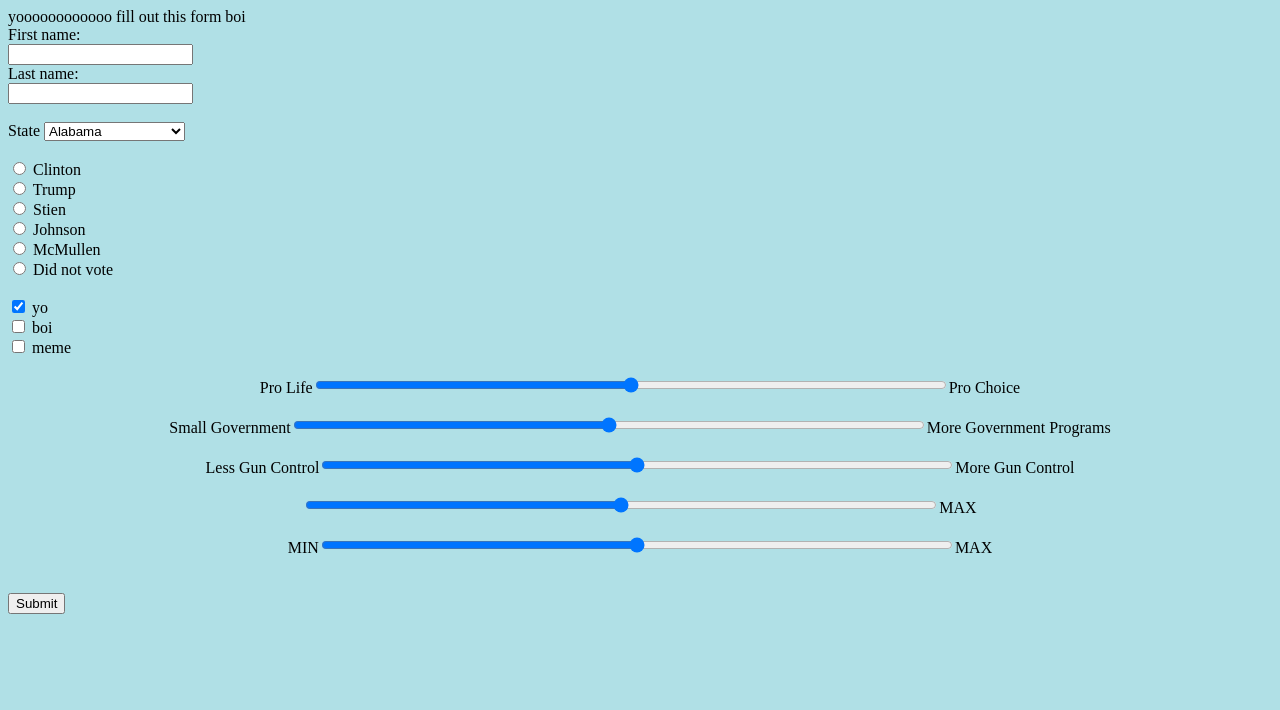
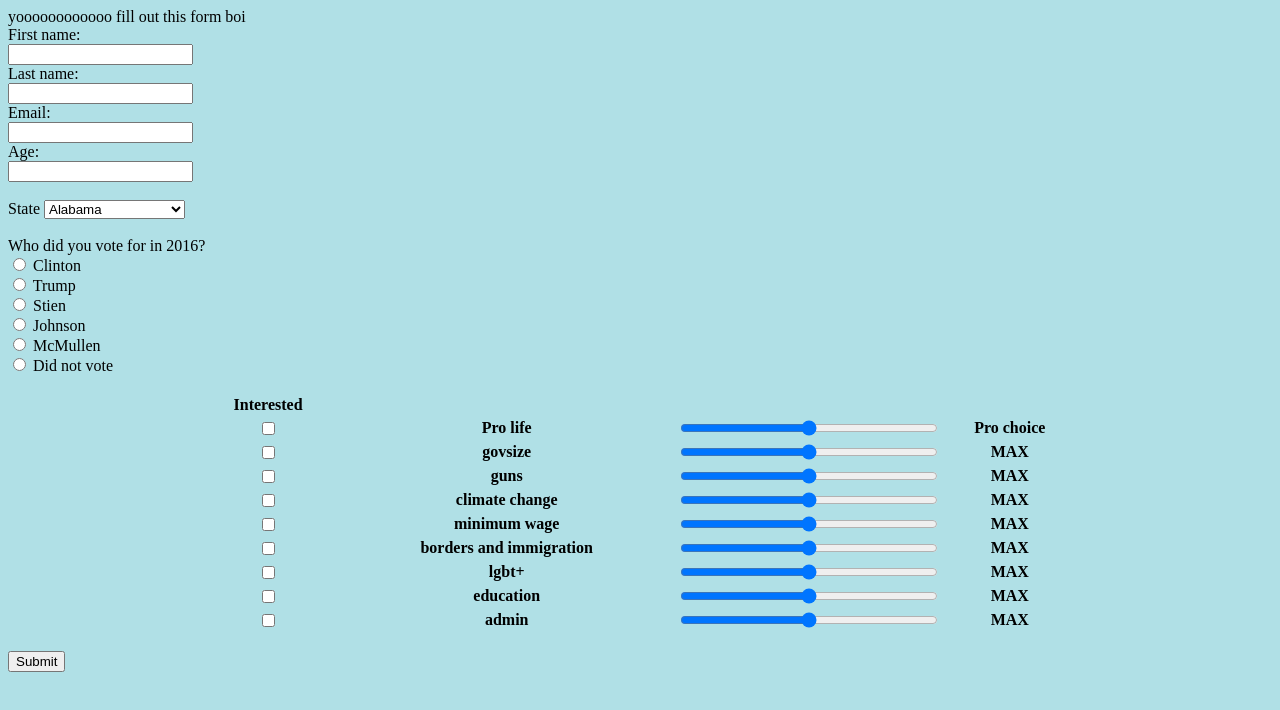
Before and after one commit to CaseMhacks9/PoliticalEmpathy, a website: page form.html in a window 1280 px wide. Drawn offline with Linux system fonts and the light colour scheme.

Commit message:
updated form

```diff
--- a/form.html
+++ b/form.html
@@ -13,7 +13,11 @@ yoooooooooooo fill out this form boi
 			First name:<br>
 			<input type="text" name="firstname"><br>
 			Last name:<br>
-  <input type="text" name="lastname"><br><br>
+			<input type="text" name="lastname"><br>
+			Email:<br>
+			<input type="text" name="email"><br>
+			Age:<br>
+			<input type="number" name="age"><br><br>
 			State
 			<select name="state">
 				<option value="AL">Alabama</option>
@@ -69,6 +73,8 @@ yoooooooooooo fill out this form boi
 				<option value="WY">Wyoming</option>
 			</select><br><br>
 
+			Who did you vote for in 2016?<br>
+
 			<input type="radio" name="vote" value="Clinton"> Clinton <br>
 			<input type="radio" name="vote" value="Trump"> Trump <br>
 			<input type="radio" name="vote" value="Stien"> Stien <br>
@@ -76,20 +82,69 @@ yoooooooooooo fill out this form boi
 			<input type="radio" name="vote" value="McMullen"> McMullen <br>
 			<input type="radio" name="vote" value="other"> Did not vote<br><br>
 
-  <input type="checkbox" name="ok" value="yo" checked> yo<br>
-  <input type="checkbox" name="lol" value="boi"> boi<br>
-  <input type="checkbox" name="wut" value="meme"> meme<br><br>
 
-  <div class="slider" align="center">Pro Life<input type="range" name="abortion" min="0" style="width:50%" max="100">Pro Choice</div><br>
-
-  <div class="slider" align="center">Small Government<input type="range" name="govsize" min="0" style="width:50%" max="100">More Government Programs</div><br>
-
-  <div class="slider" align="center">Less Gun Control<input type="range" name="guncontrol" min="0" style="width:50%" max="100">More Gun Control</div><br>
-
-  <div class="slider" align="center"><input type="range" name="TOPIC" min="0" style="width:50%" max="100">MAX</div><br>
-
-  <div class="slider" align="center">MIN<input type="range" name="TOPIC" min="0" style="width:50%" max="100">MAX</div><br>
-
+			<table align="center" width="70%">
+				<tr>
+					<th>Interested</th>
+					<th></th>
+					<th></th>
+					<th></th>
+				</tr>
+				<tr>
+					<th><input type="checkbox" name="_abortion"></th>
+					<th>Pro life</th>
+					<th><input type="range" name="abortion" min="0" style="width:100%" max="100"></th>
+					<th>Pro choice</th>
+				</tr>
+				<tr>
+					<th><input type="checkbox" name="_govsize"></th>
+					<th>govsize</th>
+					<th><input type="range" name="govsize" min="0" style="width:100%" max="100"></th>
+					<th>MAX</th>
+				</tr>
+				<tr>
+					<th><input type="checkbox" name="_guncontrol"></th>
+					<th>guns</th>
+					<th><input type="range" name="guncontrol" min="0" style="width:100%" max="100"></th>
+					<th>MAX</th>
+				</tr>
+				<tr>
+					<th><input type="checkbox" name="_gwarming"></th>
+					<th>climate change</th>
+					<th><input type="range" name="gwarming" min="0" style="width:100%" max="100"></th>
+					<th>MAX</th>
+				</tr>
+				<tr>
+					<th><input type="checkbox" name="_minwage"></th>
+					<th>minimum wage</th>
+					<th><input type="range" name="minwage" min="0" style="width:100%" max="100"></th>
+					<th>MAX</th>
+				</tr>
+				<tr>
+					<th><input type="checkbox" name="_borders"></th>
+					<th>borders and immigration</th>
+					<th><input type="range" name="borders" min="0" style="width:100%" max="100"></th>
+					<th>MAX</th>
+				</tr>
+				<tr>
+					<th><input type="checkbox" name="_lgbt"></th>
+					<th>lgbt+</th>
+					<th><input type="range" name="lgbt" min="0" style="width:100%" max="100"></th>
+					<th>MAX</th>
+				</tr>
+				<tr>
+					<th><input type="checkbox" name="_edu"></th>
+					<th>education</th>
+					<th><input type="range" name="edu" min="0" style="width:100%" max="100"></th>
+					<th>MAX</th>
+				</tr>
+				<tr>
+					<th><input type="checkbox" name="_admin"></th>
+					<th>admin</th>
+					<th><input type="range" name="admin" min="0" style="width:100%" max="100"></th>
+					<th>MAX</th>
+				</tr>
+			</table>
 
 			<br>
 
```
Lines whose indentation alone changed are shown as unchanged.
